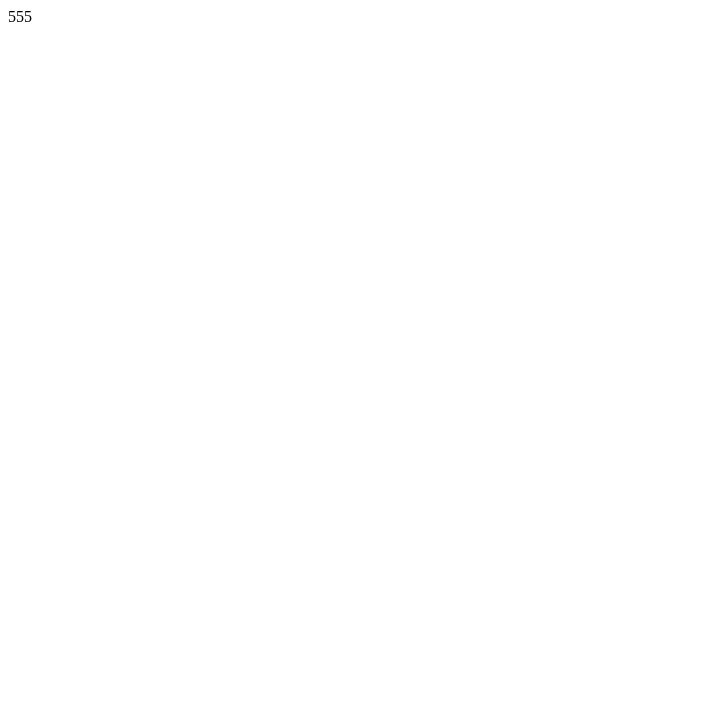
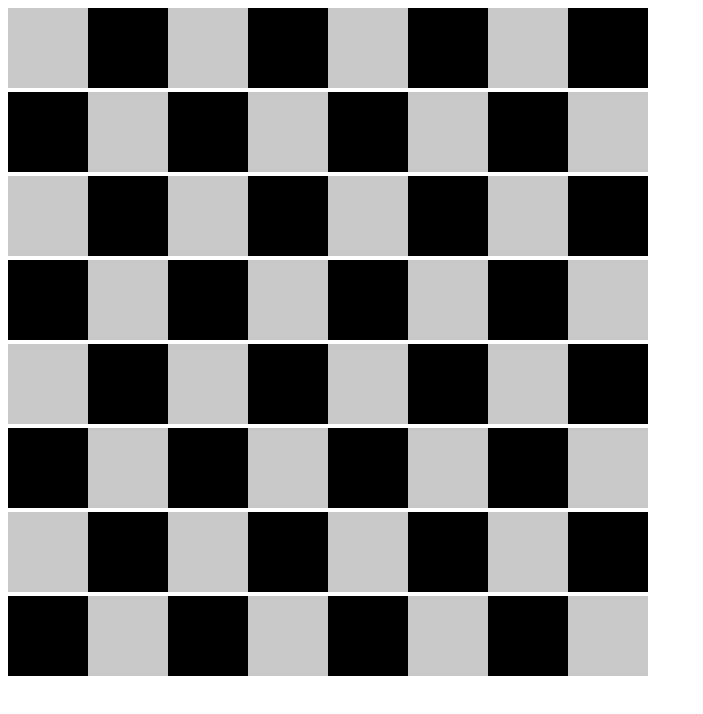
Before and after one commit to uchenick55/chess, a React (Create React App) app: page / in a window 1280 px wide. Shown: the top 714 px of the page, without its empty margins (0-703 px from the left). Built offline with nearby package versions, Linux system fonts and the light colour scheme.

Commit message:
вывел шахматное поле через inline block

```diff
--- /dev/null
+++ b/src/components/renderGame/renderGame.module.css
@@ -0,0 +1,15 @@
+.cellWhite {
+    width: 5rem;
+    height: 5rem;
+    background-color: rgba(200,200,200,1) ;
+    display: inline-block;
+    margin: 0rem;
+
+}
+.cellBlack {
+    width: 5rem;
+    height: 5rem;
+    background-color: rgba(0,0,0,1) ;
+    display: inline-block;
+    margin: 0rem;
+}
--- a/src/components/renderGame/renderGame.tsx
+++ b/src/components/renderGame/renderGame.tsx
@@ -2,13 +2,25 @@ import React from "react";
 import {AppDispatch, GlobalStateType} from "../../redux/store-redux";
 import {useDispatch, useSelector} from "react-redux";
 import {FiedlType} from "../common/types/commonTypes";
+import classes from '../renderGame/renderGame.module.css'
 
 const RenderGame: React.FC = (() => {
     const field: FiedlType = useSelector( (state: GlobalStateType) => state.chess.field )
     const dispatch = useDispatch<AppDispatch>();
     console.log(field)
     return <div>
-            555
+        {field.map((f, i)=>{
+            console.log(f)
+            return <div key={i}>
+                {f.map((cell, indCell)=>{
+                    console.log(cell)
+                    return <div className={ cell.cellColor==="white"? classes.cellWhite: classes.cellBlack}>
+
+                    </div>
+                })}
+
+            </div>
+        })}
     </div>
 })
 export default  RenderGame;
--- a/src/redux/field-reducer.ts
+++ b/src/redux/field-reducer.ts
@@ -111,14 +111,14 @@ const initialState = {
             {isLightened: false, cellFigura: {figura: "pawn", color: "white"}, cellColor: "black", cellAddress: "h2"  },
         ] as RowType,
         [
-            {isLightened: false, cellFigura: {figura: "rook", color: "black"}, cellColor: "white", cellAddress: "a1" },
-            {isLightened: false, cellFigura: {figura: "knight", color: "black"}, cellColor: "black", cellAddress: "b1" },
-            {isLightened: false, cellFigura: {figura: "bishop", color: "black"}, cellColor: "white", cellAddress: "c1" },
+            {isLightened: false, cellFigura: {figura: "rook", color: "black"}, cellColor: "black", cellAddress: "a1" },
+            {isLightened: false, cellFigura: {figura: "knight", color: "black"}, cellColor: "white", cellAddress: "b1" },
+            {isLightened: false, cellFigura: {figura: "bishop", color: "black"}, cellColor: "black", cellAddress: "c1" },
             {isLightened: false, cellFigura: {figura: "king", color: "black"}, cellColor: "white", cellAddress: "d1" },
             {isLightened: false, cellFigura: {figura: "queen", color: "black"}, cellColor: "black", cellAddress: "e1" },
-            {isLightened: false, cellFigura: {figura: "bishop", color: "black"}, cellColor: "black", cellAddress: "f1" },
-            {isLightened: false, cellFigura: {figura: "knight", color: "black"}, cellColor: "white", cellAddress: "g1" },
-            {isLightened: false, cellFigura: {figura: "rook", color: "black"}, cellColor: "black", cellAddress: "h1" },
+            {isLightened: false, cellFigura: {figura: "bishop", color: "black"}, cellColor: "white", cellAddress: "f1" },
+            {isLightened: false, cellFigura: {figura: "knight", color: "black"}, cellColor: "black", cellAddress: "g1" },
+            {isLightened: false, cellFigura: {figura: "rook", color: "black"}, cellColor: "white", cellAddress: "h1" },
         ] as RowType,
 
     ] as any,
```
